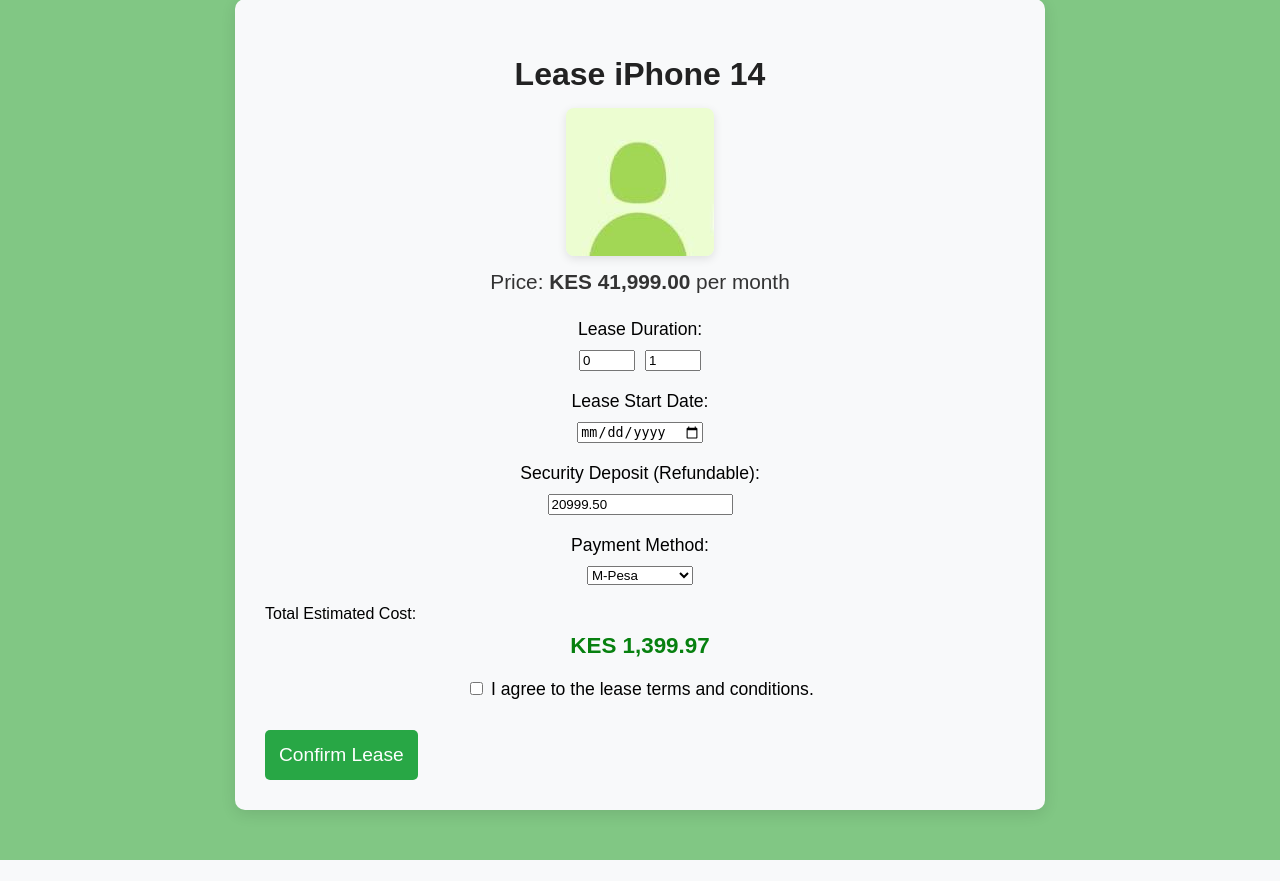
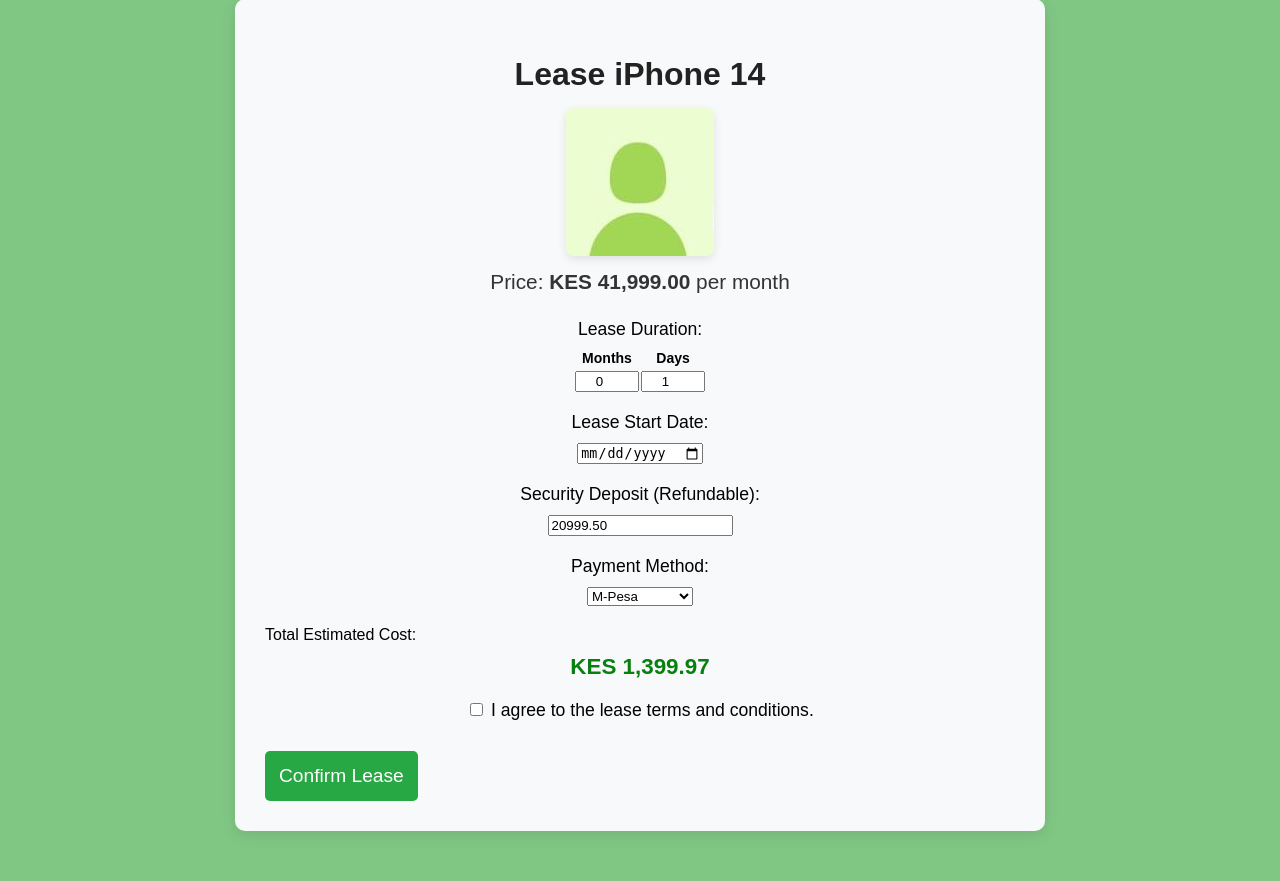
Before and after one commit to EddMarwa/Admin-Green-Market, a PHP site: the page made by lease.php in a window 1280 px wide. Shown: the part 51-932 px from the top of the page. Before the commit the page ends 911 px from the top, so only its background shows below. Run offline with PHP 8.4, Linux system fonts and the light colour scheme; data comes from the database, SQL or seed files in the repository.

Commit message:
lease functionality

```diff
--- a/lease.php
+++ b/lease.php
@@ -20,13 +20,11 @@
 }
 $query->close();
 
-// Check if image exists, else use default placeholder
 $imagePath = 'images/' . ($product['Image'] ?: 'img.jpg');
 if (!file_exists($imagePath) || empty($product['Image'])) {
-    $imagePath = 'images/img.jpg'; // Fallback image
+    $imagePath = 'images/img.jpg';
 }
 
-// Calculate initial security deposit (50% of price)
 $securityDeposit = $product['Price'] * 0.5;
 ?>
 
@@ -37,6 +35,28 @@
     <meta name="viewport" content="width=device-width, initial-scale=1.0">
     <title>Lease <?= htmlspecialchars($product['Name']) ?></title>
     <link rel="stylesheet" href="layout/css/front.css">
+    <style>
+        .lease-options {
+            display: flex;
+            justify-content: space-between;
+            gap: 10px;
+        }
+        .lease-options div {
+            flex: 1;
+            display: flex;
+            flex-direction: column;
+            align-items: center;
+        }
+        .lease-options label {
+            font-size: 14px;
+            margin-bottom: 5px;
+            font-weight: bold;
+        }
+        .lease-options input {
+            width: 100%;
+            text-align: center;
+        }
+    </style>
 </head>
 <body>
 
@@ -45,35 +65,36 @@
 
     <div class="lease-summary">
         <img src="<?= $imagePath ?>" alt="<?= htmlspecialchars($product['Name']) ?>">
-        <p>Price: <strong>KES <span id="item_price" data-price="<?= $product['Price'] ?>"><?= number_format($product['Price'], 2) ?></span></strong> per month</p>
-<input type="hidden" id="hidden_price" value="<?= $product['Price'] ?>">
-
-
+        <p>Price: <strong>KES <span id="item_price" data-price="<?= $product['Price'] ?>">
+            <?= number_format($product['Price'], 2) ?></span></strong> per month</p>
     </div>
 
     <form action="process_lease.php" method="POST">
         <input type="hidden" name="item_id" value="<?= $item_id ?>">
-        <input type="hidden" id="item_price" value="<?= $product['Price'] ?>">
+        <input type="hidden" id="hidden_price" value="<?= $product['Price'] ?>">
 
         <div class="form-group">
             <label>Lease Duration:</label>
             <div class="lease-options">
-                <input type="number" id="lease_months" name="lease_months" min="0" max="24" placeholder="Months" value="0">
-                <input type="number" id="lease_days" name="lease_days" min="0" max="30" placeholder="Days" value="0">
+                <div>
+                    <label>Months</label>
+                    <input type="number" id="lease_months" name="lease_months" min="0" max="24" value="0">
+                </div>
+                <div>
+                    <label>Days</label>
+                    <input type="number" id="lease_days" name="lease_days" min="0" max="30" value="0">
+                </div>
             </div>
         </div>
 
         <div class="form-group">
             <label for="start_date">Lease Start Date:</label>
             <input type="date" name="start_date" id="start_date" required min="<?= date('Y-m-d') ?>">
-
         </div>
 
         <div class="form-group">
             <label for="security_deposit">Security Deposit (Refundable):</label>
-
             <input type="number" name="security_deposit" id="security_deposit" value="<?= number_format($securityDeposit, 2) ?>" readonly>
-
         </div>
 
         <div class="form-group">
@@ -105,36 +126,32 @@
         let securityDepositInput = document.getElementById('security_deposit');
 
         let productPrice = parseFloat(document.getElementById('hidden_price').value);
-    let pricePerDay = productPrice / 30; // Calculate daily price
-    let defaultDeposit = productPrice * 0.5; // Fixed 50% of item price
+        let pricePerDay = productPrice / 30;
+        let defaultDeposit = productPrice * 0.5;
 
-    // Set default security deposit on load
         securityDepositInput.value = defaultDeposit.toFixed(2);
 
         function updateCosts() {
             let months = parseInt(leaseMonths.value) || 0;
             let days = parseInt(leaseDays.value) || 0;
 
-        // Prevent zero lease duration
+            if (months < 0) leaseMonths.value = 0;
+            if (days < 0) leaseDays.value = 0;
+
             if (months === 0 && days === 0) {
                 leaseDays.value = 1;
                 days = 1;
             }
 
             let totalCost = (months * productPrice) + (days * pricePerDay);
-
-        // Update displayed total cost
             totalCostDisplay.textContent = "KES " + totalCost.toLocaleString(undefined, {minimumFractionDigits: 2, maximumFractionDigits: 2});
         }
 
-    // Trigger updates when user inputs values
         leaseMonths.addEventListener('input', updateCosts);
         leaseDays.addEventListener('input', updateCosts);
 
-    // Initialize cost on page load
         updateCosts();
     });
-
 </script>
 </body>
 </html>
```
Also changed, not shown: lease_confirmation.php (+12 -8 lines). Lines whose indentation alone changed are shown as unchanged.
